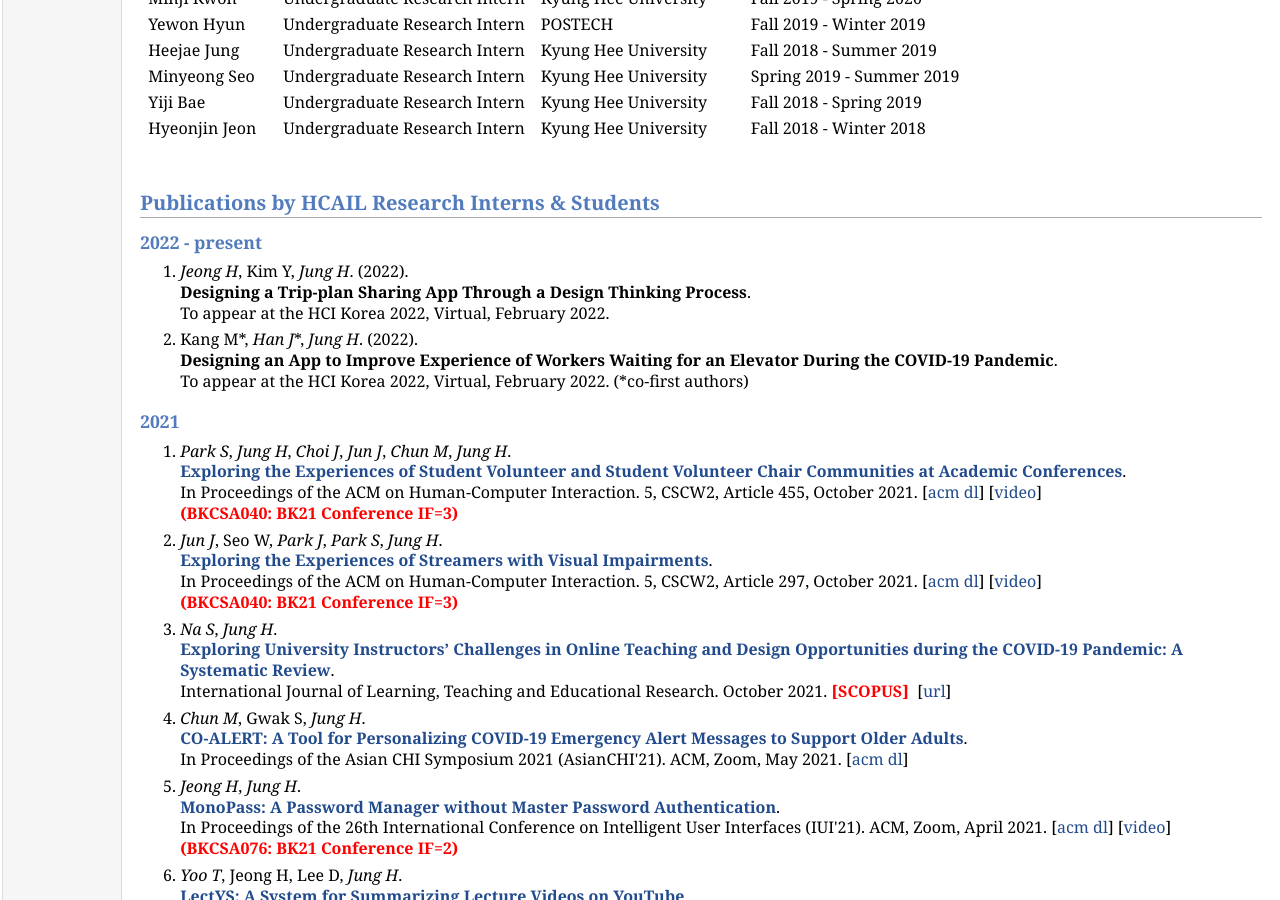
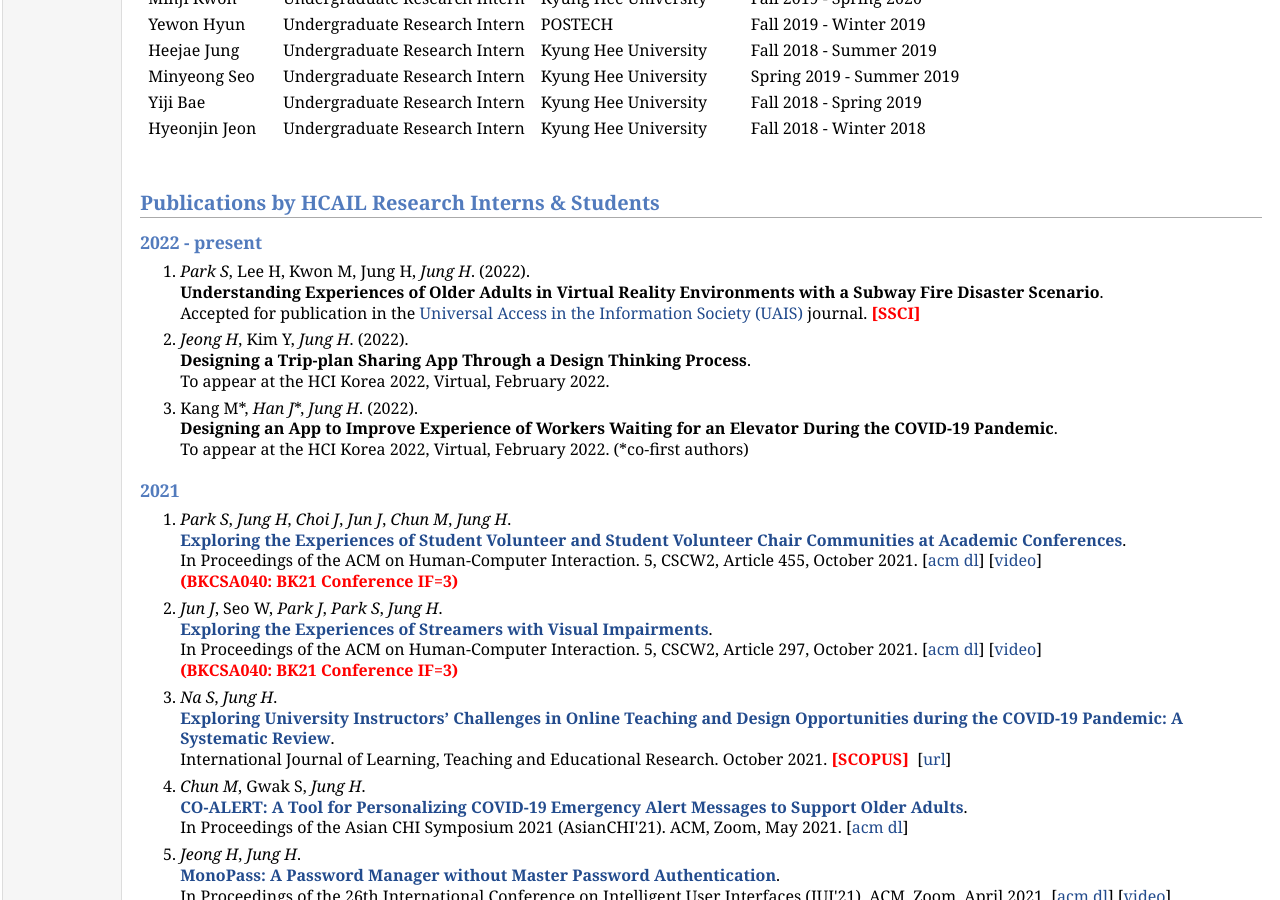
Before and after one commit to hcail/hcail-backup.github.io, a Jekyll site: the page people/people.html, which Jekyll copies as it is, in a window 1280 px wide and 900 px high, scrolled down 2142 px. Built offline with Jekyll 4.4.1, drawn with Linux system fonts in a browser that asks for light colours.

Commit message:
pub mjr updated

```diff
--- a/index.html
+++ b/index.html
@@ -86,6 +86,8 @@ For Spring 2022, we aim to admit up to <font color="red"><b>2-3 new M.S. or Ph.D
 </div></div>
 <h2>What's new?</h2>
 <ul>
+  <li><p>[<b>Jan. 2022</b>] Our paper has been accepted for publication in the <a href="https://www.springer.com/journal/10209">
+    Universal Access in the Information Society (UAIS)</a> journal.</p></li>
   <li><p>[<b>Dec. 2021</b>] Our paper has been accepted to appear at the <a href="https://taih21.github.io/">
      AAAI 2022 Workshop: Trustworthy AI for Healthcare
    </a> virtually (February 2022).</p>
--- a/news/news.html
+++ b/news/news.html
@@ -22,6 +22,11 @@
 <div id="toptitle">
   <h1>News</h1>
   </div>
+  <h2>2022</h2>
+  <ul>
+  <li><p>[<b>Jan. 2022</b>] Our paper has been accepted for publication in the <a href="https://www.springer.com/journal/10209">
+    Universal Access in the Information Society (UAIS)</a> journal.</p></li>
+  </ul>
   <h2>2021</h2>
   <ul>
     <li><p>[<b>Dec. 2021</b>] Our paper has been accepted to appear at the <a href="https://taih21.github.io/">
--- a/people/people.html
+++ b/people/people.html
@@ -273,6 +273,15 @@ HCAIL members, July 2021
 <h2>Publications by HCAIL Research Interns & Students</h2>
 <h3>2022 - present</h3>
 <ol>
+  <li><p><i>Park S</i>, Lee H, Kwon M, Jung H</i>, <i>Jung H</i>. (2022).
+  <br /><font size=+0.5>
+  <b>Understanding Experiences of Older Adults in Virtual Reality Environments with a Subway Fire Disaster Scenario</b></font>.
+    <br />Accepted for publication in the <a href="https://www.springer.com/journal/10209">
+    Universal Access in the Information Society (UAIS)</a> journal.
+    <font color=red size=+0.5><b>[SSCI]</b></font>
+    </p>
+  </li>
+
   <li><p><i>Jeong H</i>, Kim Y, <i>Jung H</i>. (2022).<br /><font size=+0.5>
     <b>Designing a Trip-plan Sharing App Through a Design Thinking Process</b></font>.<br />
     To appear at the HCI Korea 2022, Virtual, February 2022.</p>
```
Also changed, not shown: projects/projects.html (+15 -3 lines), pub/pub.html (+8 -0 lines), 1 other file.
